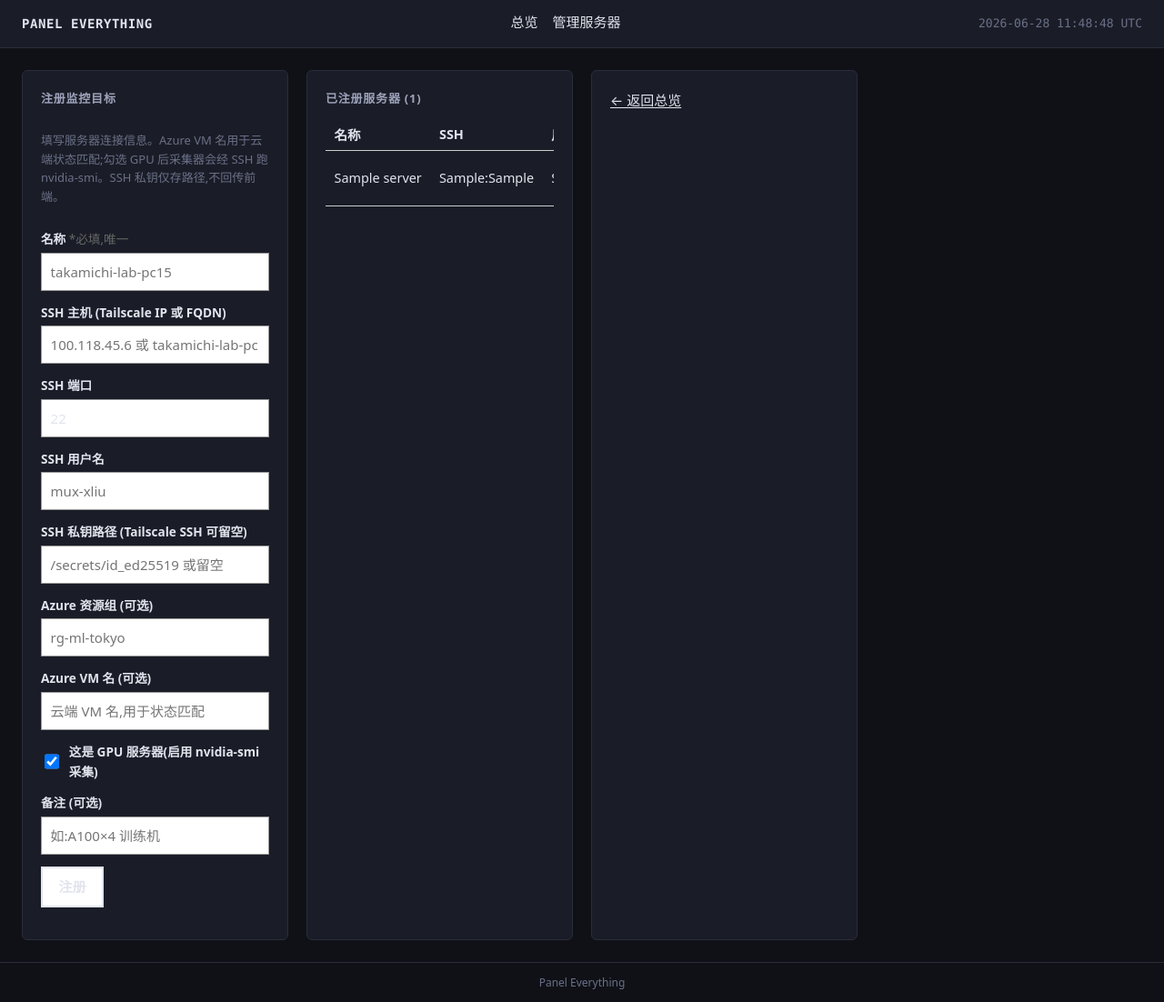
After one commit to LinhMuks-DFox/panel-everything, a FastAPI app: template src/panel/web/templates/servers.html in a window 1280 px wide. The commit adds this page. Shown: the whole page at 91% size. Run offline with FastAPI, Linux system fonts and the light colour scheme; the template is opened without the code that fills it: most values are stand-ins (such as "Sample title", 1, 10 or a date in 2020); parts of the project's set-up code (start-up, migrations or seed data) failed here and were passed over.

Commit message:
feat(web): 服务器注册管理表单 /servers (TASK-024, REQ-002 注册入口)
补齐 REQ-002 注册机制的 UI 层:此前只有 REST API,新增浏览器表单供人类
手动填写监控目标的连接/校验信息(SSH host/port/user/key、Azure VM 名、是否 GPU)。

- web/routes.py: GET /servers(表单+列表)、POST /servers、POST /servers/{id}/delete
- templates/servers.html: 注册表单 + 已注册列表(删除确认),凭证不明文展示
- base.html: header 增加「总览/管理服务器」导航
- panel.css: 表单/表格/导航样式,e-ink 高对比无阴影
- 复用 GpuRepository/ServerIn,无新增数据层;308 tests passed,ruff clean

Co-Authored-By: Claude Opus 4.8 (1M context) <noreply@anthropic.com>

```diff
--- a/src/panel/web/routes.py
+++ b/src/panel/web/routes.py
@@ -16,11 +16,13 @@ from datetime import UTC, datetime
 from pathlib import Path
 from typing import Any
 
-from fastapi import APIRouter, Request
-from fastapi.responses import HTMLResponse
+import aiosqlite
+from fastapi import APIRouter, Form, Request
+from fastapi.responses import HTMLResponse, RedirectResponse
 from fastapi.templating import Jinja2Templates
 
 from panel.db.repository import CollectorRunRow
+from panel.domain.models import ServerIn
 
 logger = logging.getLogger(__name__)
 
@@ -306,3 +308,102 @@ async def index(request: Request) -> HTMLResponse:
             "stale_seconds": tailscale_stale_seconds,
         },
     )
+
+
+# ---------------------------------------------------------------------------
+# 服务器注册管理页(REQ-002 注册机制的 Web 入口；REST API 在 /api/v1/servers)
+# 供人类手动填写监控目标的连接/校验信息(SSH host/user/key、Azure VM 名等)。
+# ---------------------------------------------------------------------------
+
+# 表单提示码 → 中文消息(避免在 HTTP Location 头里放非 ASCII)
+_FLASH = {
+    "created": ("ok", "服务器已注册。GPU 采集器将在下一轮(≤60s)尝试连接。"),
+    "deleted": ("ok", "服务器已删除。"),
+    "dup": ("err", "注册失败:同名服务器已存在。"),
+    "fail": ("err", "注册失败:请检查输入。"),
+    "norepo": ("err", "数据层不可用。"),
+}
+
+
+def _clean(v: str | None) -> str | None:
+    """空白串归一为 None。"""
+    v = (v or "").strip()
+    return v or None
+
+
+@router.get("/servers", response_class=HTMLResponse, include_in_schema=False)
+async def servers_page(request: Request, flash: str | None = None) -> HTMLResponse:
+    """渲染服务器注册管理页:已注册列表 + 注册表单。"""
+    gpu_repo = getattr(request.app.state, "gpu_repo", None)
+    servers: list[Any] = []
+    if gpu_repo is not None:
+        try:
+            servers = await gpu_repo.get_all_servers()
+        except Exception:
+            logger.exception("Failed to load servers for /servers page")
+
+    flash_kind, flash_msg = (None, None)
+    if flash in _FLASH:
+        flash_kind, flash_msg = _FLASH[flash]
+
+    return templates.TemplateResponse(
+        request=request,
+        name="servers.html",
+        context={
+            "is_eink": _is_eink(request),
+            "now": datetime.now(UTC).isoformat(),
+            "servers": servers,
+            "flash_kind": flash_kind,
+            "flash_msg": flash_msg,
+        },
+    )
+
+
+@router.post("/servers", include_in_schema=False)
+async def servers_create(  # noqa: PLR0913 — 表单字段平铺
+    request: Request,
+    name: str = Form(...),
+    ssh_host: str = Form(""),
+    ssh_port: int = Form(22),
+    ssh_user: str = Form("azureuser"),
+    ssh_key_path: str = Form(""),
+    azure_resource_group: str = Form(""),
+    azure_vm_name: str = Form(""),
+    has_gpu: str = Form("off"),
+    notes: str = Form(""),
+) -> RedirectResponse:
+    """处理注册表单提交,写入 servers 表后重定向回 /servers。"""
+    gpu_repo = getattr(request.app.state, "gpu_repo", None)
+    if gpu_repo is None:
+        return RedirectResponse("/servers?flash=norepo", status_code=303)
+    try:
+        data = ServerIn(
+            name=name.strip(),
+            azure_resource_group=_clean(azure_resource_group),
+            azure_vm_name=_clean(azure_vm_name),
+            ssh_host=_clean(ssh_host),
+            ssh_port=ssh_port,
+            ssh_user=(ssh_user.strip() or "azureuser"),
+            ssh_key_path=_clean(ssh_key_path),
+            has_gpu=(has_gpu in ("on", "true", "1", "yes")),
+            notes=_clean(notes),
+        )
+        await gpu_repo.insert_server(data)
+    except aiosqlite.IntegrityError:
+        return RedirectResponse("/servers?flash=dup", status_code=303)
+    except Exception:
+        logger.exception("Failed to register server via form")
+        return RedirectResponse("/servers?flash=fail", status_code=303)
+    return RedirectResponse("/servers?flash=created", status_code=303)
+
+
+@router.post("/servers/{server_id}/delete", include_in_schema=False)
+async def servers_delete(request: Request, server_id: int) -> RedirectResponse:
+    """删除一台已注册服务器(级联清理其 VM/GPU 数据),重定向回 /servers。"""
+    gpu_repo = getattr(request.app.state, "gpu_repo", None)
+    if gpu_repo is not None:
+        try:
+            await gpu_repo.delete_server(server_id)
+        except Exception:
+            logger.exception("Failed to delete server %s", server_id)
+    return RedirectResponse("/servers?flash=deleted", status_code=303)
--- a/src/panel/web/static/css/panel.css
+++ b/src/panel/web/static/css/panel.css
@@ -787,3 +787,112 @@ a:focus-visible {
 }
 
 /* ── End ARCH-003 ──────────────────────────────────────────────────────────── */
+
+
+/* ── 服务器注册管理页 (REQ-002 注册入口) ─────────────────────────────────────── */
+
+.site-nav {
+  display: flex;
+  gap: 1rem;
+  margin: 0 1rem;
+}
+.site-nav a {
+  color: inherit;
+  text-decoration: none;
+  border-bottom: 2px solid transparent;
+  padding-bottom: 2px;
+}
+.site-nav a:hover,
+.site-nav a:focus {
+  border-bottom-color: currentColor;
+}
+
+.flash {
+  margin: 0;
+  padding: 0.6rem 0.9rem;
+  border: 2px solid;
+  font-weight: 600;
+}
+.flash--ok { border-color: #1a7f37; }
+.flash--err { border-color: #b42318; }
+
+.reg-form {
+  display: flex;
+  flex-direction: column;
+  gap: 0.8rem;
+  max-width: 640px;
+}
+.reg-row {
+  display: flex;
+  gap: 0.8rem;
+  flex-wrap: wrap;
+}
+.reg-row .reg-field { flex: 1 1 12rem; }
+.reg-field {
+  display: flex;
+  flex-direction: column;
+  gap: 0.25rem;
+}
+.reg-field--sm { flex: 0 0 7rem; }
+.reg-field > span {
+  font-size: 0.85rem;
+  font-weight: 600;
+}
+.reg-field > span em {
+  font-style: normal;
+  font-weight: 400;
+  color: #666;
+}
+.reg-field input[type="text"],
+.reg-field input[type="number"] {
+  padding: 0.5rem 0.6rem;
+  border: 1px solid #999;
+  border-radius: 0;
+  font: inherit;
+  background: #fff;
+  color: inherit;
+}
+.reg-check {
+  flex-direction: row;
+  align-items: center;
+  gap: 0.5rem;
+}
+.reg-check input { width: 1.1rem; height: 1.1rem; }
+.reg-submit,
+.reg-del {
+  font: inherit;
+  font-weight: 600;
+  padding: 0.55rem 1.1rem;
+  border: 2px solid currentColor;
+  background: #fff;
+  color: inherit;
+  cursor: pointer;
+  border-radius: 0;
+}
+.reg-submit { align-self: flex-start; }
+.reg-del { padding: 0.3rem 0.7rem; font-size: 0.85rem; }
+
+.table-scroll { overflow-x: auto; }
+.reg-table {
+  width: 100%;
+  border-collapse: collapse;
+  font-size: 0.9rem;
+}
+.reg-table th,
+.reg-table td {
+  text-align: left;
+  padding: 0.4rem 0.6rem;
+  border-bottom: 1px solid #ccc;
+  white-space: nowrap;
+}
+.reg-table th { font-weight: 700; }
+.nav-link { color: inherit; }
+
+/* e-ink:高对比聚焦 */
+@media (monochrome), screen and (max-width: 800px) and (color-index: 2) {
+  .reg-field input:focus,
+  .reg-submit:focus,
+  .reg-del:focus { outline: 2px solid #000; }
+}
+
+/* ── End 服务器注册管理页 ─────────────────────────────────────────────────────── */
--- a/src/panel/web/templates/base.html
+++ b/src/panel/web/templates/base.html
@@ -8,6 +8,10 @@
 
 <header class="site-header">
   <span class="site-title">Panel Everything</span>
+  <nav class="site-nav">
+    <a href="/">总览</a>
+    <a href="/servers">管理服务器</a>
+  </nav>
   <span class="site-time" id="site-time">{{ now[:19] | replace("T", " ") }} UTC</span>
 </header>
 
--- /dev/null
+++ b/src/panel/web/templates/servers.html
@@ -0,0 +1,97 @@
+{% extends "base.html" %}
+
+{% block content %}
+
+{% if flash_msg %}
+<section class="card" data-module="flash">
+  <p class="flash flash--{{ flash_kind }}">{{ flash_msg }}</p>
+</section>
+{% endif %}
+
+{# ---- 注册表单 ---- #}
+<section class="card" data-module="server-register">
+  <h2 class="card-title">注册监控目标</h2>
+  <p class="card-meta">填写服务器连接信息。Azure VM 名用于云端状态匹配;勾选 GPU 后采集器会经 SSH 跑 nvidia-smi。SSH 私钥仅存路径,不回传前端。</p>
+  <form class="reg-form" method="post" action="/servers" accept-charset="utf-8">
+    <label class="reg-field">
+      <span>名称 <em>*必填,唯一</em></span>
+      <input type="text" name="name" required placeholder="takamichi-lab-pc15">
+    </label>
+    <label class="reg-field">
+      <span>SSH 主机 (Tailscale IP 或 FQDN)</span>
+      <input type="text" name="ssh_host" placeholder="100.118.45.6 或 takamichi-lab-pc15.tailb4e0c4.ts.net">
+    </label>
+    <div class="reg-row">
+      <label class="reg-field reg-field--sm">
+        <span>SSH 端口</span>
+        <input type="number" name="ssh_port" value="22">
+      </label>
+      <label class="reg-field">
+        <span>SSH 用户名</span>
+        <input type="text" name="ssh_user" placeholder="mux-xliu">
+      </label>
+    </div>
+    <label class="reg-field">
+      <span>SSH 私钥路径 (Tailscale SSH 可留空)</span>
+      <input type="text" name="ssh_key_path" placeholder="/secrets/id_ed25519 或留空">
+    </label>
+    <div class="reg-row">
+      <label class="reg-field">
+        <span>Azure 资源组 (可选)</span>
+        <input type="text" name="azure_resource_group" placeholder="rg-ml-tokyo">
+      </label>
+      <label class="reg-field">
+        <span>Azure VM 名 (可选)</span>
+        <input type="text" name="azure_vm_name" placeholder="云端 VM 名,用于状态匹配">
+      </label>
+    </div>
+    <label class="reg-field reg-check">
+      <input type="checkbox" name="has_gpu" value="on" checked>
+      <span>这是 GPU 服务器(启用 nvidia-smi 采集)</span>
+    </label>
+    <label class="reg-field">
+      <span>备注 (可选)</span>
+      <input type="text" name="notes" placeholder="如:A100×4 训练机">
+    </label>
+    <button type="submit" class="reg-submit">注册</button>
+  </form>
+</section>
+
+{# ---- 已注册列表 ---- #}
+<section class="card" data-module="server-list">
+  <h2 class="card-title">已注册服务器 ({{ servers | length }})</h2>
+  {% if servers %}
+  <div class="table-scroll">
+    <table class="reg-table">
+      <thead>
+        <tr><th>名称</th><th>SSH</th><th>用户</th><th>GPU</th><th>Azure VM</th><th>备注</th><th></th></tr>
+      </thead>
+      <tbody>
+        {% for s in servers %}
+        <tr>
+          <td>{{ s.name }}</td>
+          <td>{{ s.ssh_host or "—" }}{% if s.ssh_host %}:{{ s.ssh_port }}{% endif %}</td>
+          <td>{{ s.ssh_user }}</td>
+          <td>{% if s.has_gpu %}● 是{% else %}○ 否{% endif %}</td>
+          <td>{{ s.azure_vm_name or "—" }}</td>
+          <td>{{ s.notes or "—" }}</td>
+          <td>
+            <form method="post" action="/servers/{{ s.id }}/delete" onsubmit="return confirm('删除 {{ s.name }}?');">
+              <button type="submit" class="reg-del">删除</button>
+            </form>
+          </td>
+        </tr>
+        {% endfor %}
+      </tbody>
+    </table>
+  </div>
+  {% else %}
+  <p class="card-empty-msg">暂无已注册服务器。用上方表单添加。</p>
+  {% endif %}
+</section>
+
+<section class="card" data-module="nav-back">
+  <a class="nav-link" href="/">← 返回总览</a>
+</section>
+
+{% endblock %}
```
Also changed, not shown: docs/progress/STATUS.md (+1 -0 lines), docs/progress/changelog/2026-06.md (+7 -0 lines), docs/tasks/TASK-024.md (added, +47 -0 lines).
